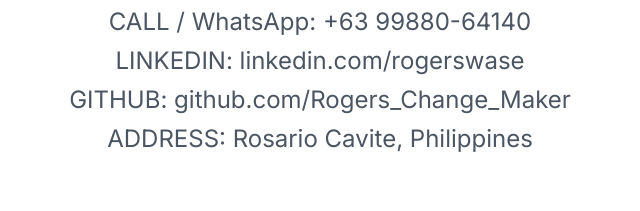
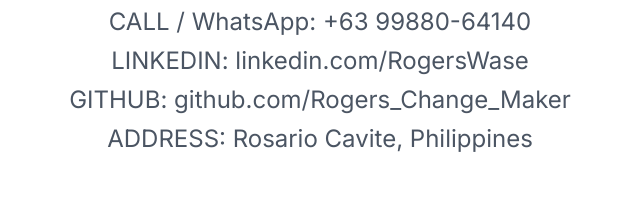
Before and after one commit to RogersChangeMaker/Profile-of-Rogers, a website built with Parcel: page index.html in a window 1280 px wide. Shown: the part 519-730 px from the top of the page, 320-960 px from the left. Built offline with nearby package versions, Linux system fonts and the light colour scheme.

Commit message:
Updated my contact

```diff
--- a/index.html
+++ b/index.html
@@ -42,7 +42,7 @@
         <h1> Wase Roger Ngambe</h1>
         <h3>EMAIL: waserogers@gmail.com</h3>
         <h3>CALL / WhatsApp: +63 99880-64140</h3>
-        <h3>LINKEDIN: linkedin.com/rogerswase</h3>
+        <h3>LINKEDIN: linkedin.com/RogersWase</h3>
         <h3>GITHUB: github.com/Rogers_Change_Maker</h3>
         <h3>ADDRESS: Rosario Cavite, Philippines</h3>
         <p></p>
```
